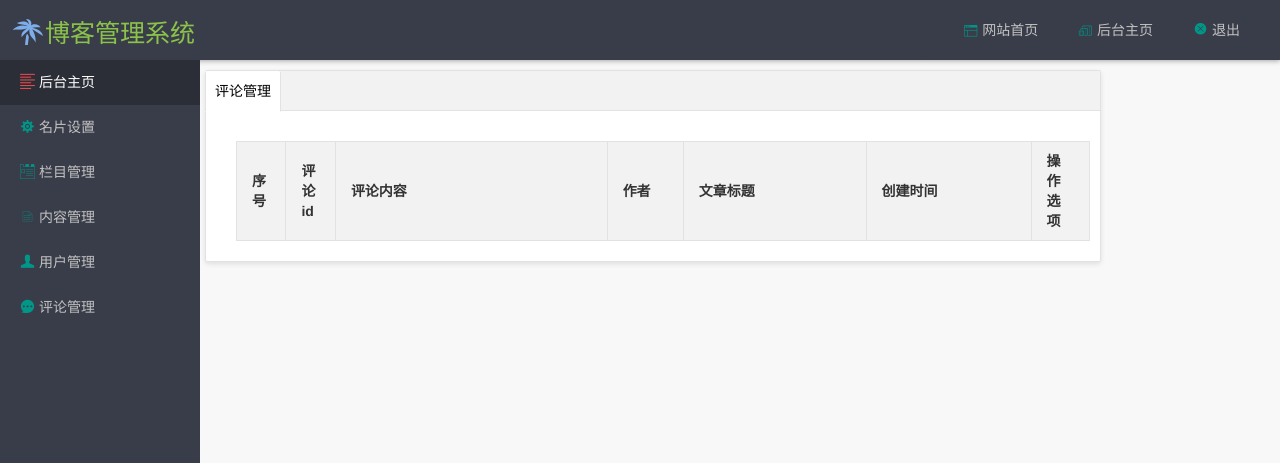
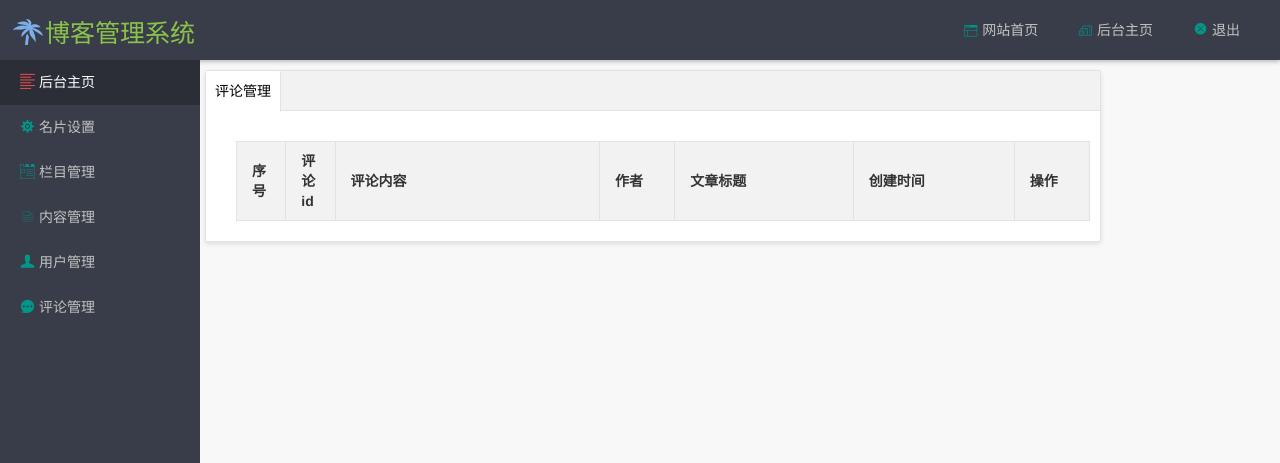
Before and after one commit to jerryKing209/blog, a CodeIgniter app: page /database/Admin/comment in a window 1280 px wide. Shown: the top 463 px of the page. Run offline with CodeIgniter, Linux system fonts and the light colour scheme; the visitor is signed in with stand-in values (Sample User, id 1); data comes from the database, SQL or seed files in the repository; data that the repository does not hold is empty; some libraries are stand-ins or nearby versions.

Commit message:
add comment

```diff
--- a/application/views/Admin/comment.php
+++ b/application/views/Admin/comment.php
@@ -1,4 +1,3 @@
-<!-- 文章列表页 时间：20170726 作者:HXC -->
 <div class="art_list">
 <div class="layui-tab layui-tab-card admin_bg">
   <ul class="layui-tab-title">
@@ -18,7 +17,7 @@
 					<col width="80">
 					<col width="200">
 					<col width="180">
-					<col width="60">
+					<col width="80">
 				</colgroup>
 				<thead>
 				<tr>
@@ -28,7 +27,7 @@
 				  <th>作者</th>
 				  <th>文章标题</th>
 				  <th>创建时间</th>
-				  <th>操作选项</th>
+				  <th>操作</th>
 				</tr>
 				</thead>
 
```
